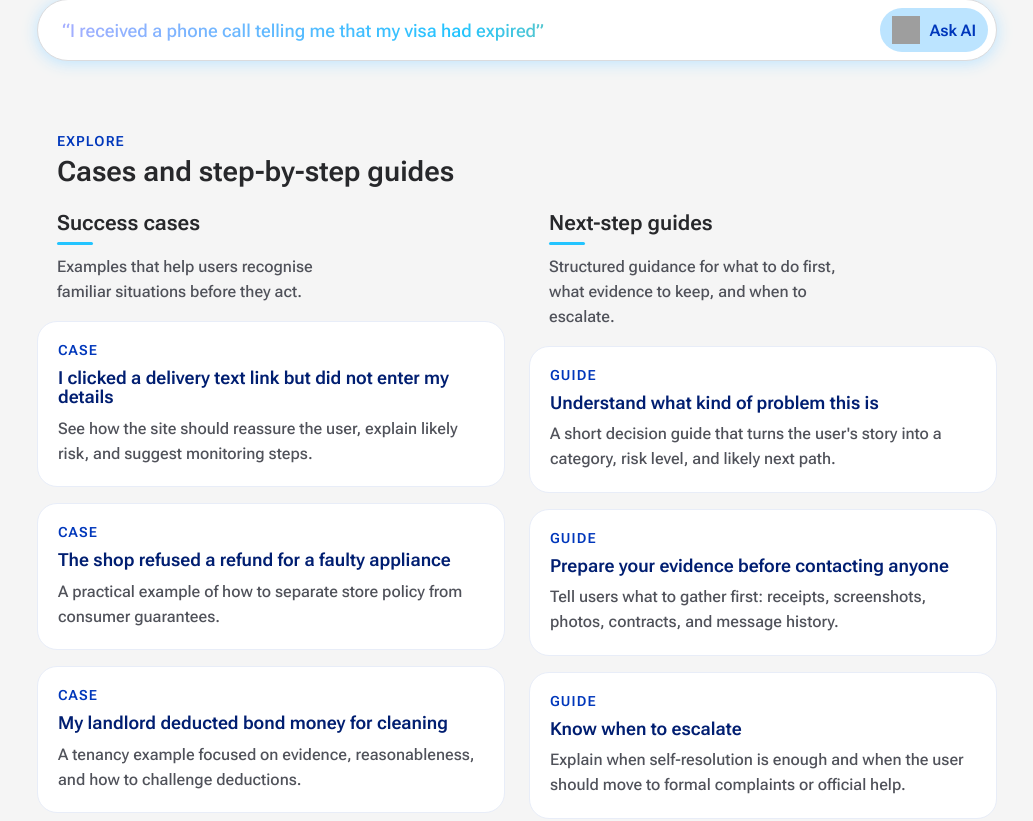
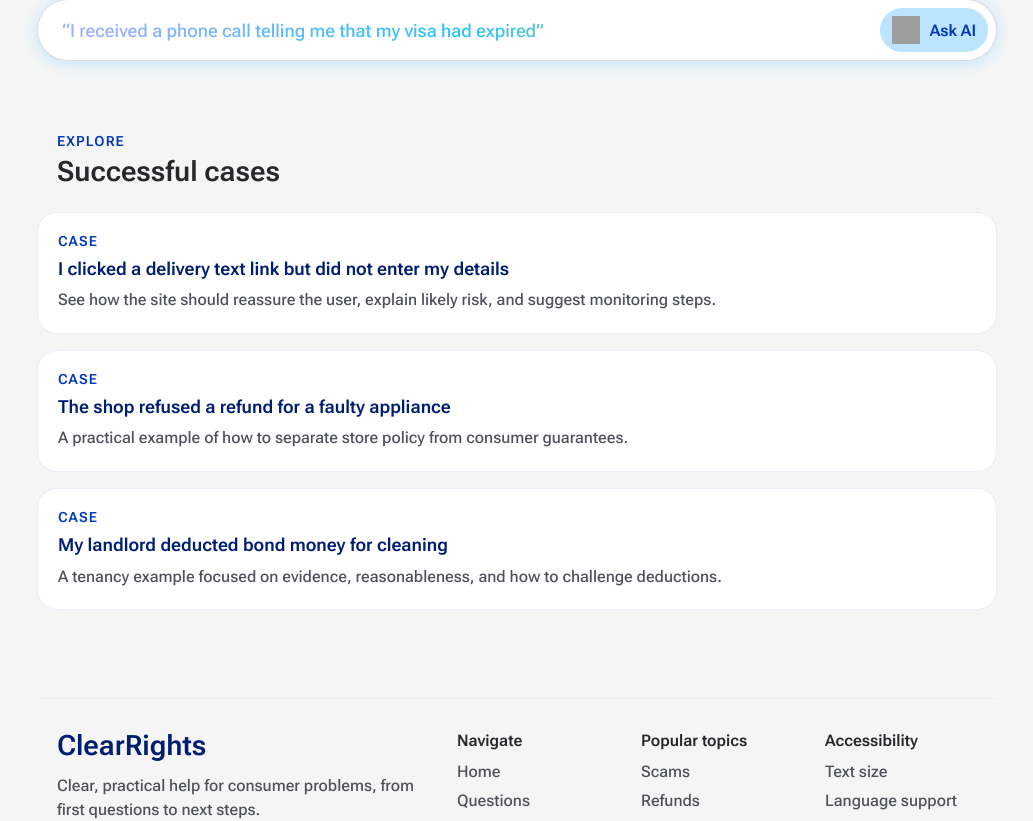
Before and after one commit to akari2a/ClearRightsAu, a React (Vite) app: page / in a window 1280 px wide. Shown: the part 793-1614 px from the top of the page, without its empty margins (123-1156 px from the left). Built offline with nearby package versions, Linux system fonts and the light colour scheme; grey boxes are pictures that could not be loaded.

Commit message:
Simplify home resources into successful cases

```diff
--- a/src/App.tsx
+++ b/src/App.tsx
@@ -188,10 +188,6 @@ function App() {
     console.info("Case card clicked", { title: card.title });
   };
 
-  const handleGuideClick = (card: LinkCard) => {
-    console.info("Guide card clicked", { title: card.title });
-  };
-
   const handleCasesIndexCaseClick = (caseData: SuccessCase) => {
     navigate(`/cases/${caseData.id}`);
     window.scrollTo({ top: 0, behavior: "smooth" });
@@ -272,14 +268,8 @@ function App() {
                 <ContentResourcesSection
                   eyebrow={homePageContent.resources.eyebrow}
                   title={homePageContent.resources.title}
-                  caseGroupTitle={homePageContent.resources.caseGroup.title}
-                  caseGroupDescription={homePageContent.resources.caseGroup.description}
-                  guideGroupTitle={homePageContent.resources.guideGroup.title}
-                  guideGroupDescription={homePageContent.resources.guideGroup.description}
                   caseCards={homePageContent.resources.caseCards}
-                  guideCards={homePageContent.resources.guideCards}
                   onCaseClick={handleCaseClick}
-                  onGuideClick={handleGuideClick}
                 />
               </>
             }
--- a/src/components/sections/ContentResourcesSection.tsx
+++ b/src/components/sections/ContentResourcesSection.tsx
@@ -1,32 +1,21 @@
 import type { LinkCard } from "../../types/home";
+import { InteractiveCardButton } from "../controls/InteractiveCardButton";
 
 type ContentResourcesSectionProps = {
   eyebrow: string;
   title: string;
-  caseGroupTitle: string;
-  caseGroupDescription: string;
-  guideGroupTitle: string;
-  guideGroupDescription: string;
   caseCards: LinkCard[];
-  guideCards: LinkCard[];
   onCaseClick?: (card: LinkCard) => void;
-  onGuideClick?: (card: LinkCard) => void;
 };
 
 export function ContentResourcesSection({
   eyebrow,
   title,
-  caseGroupTitle,
-  caseGroupDescription,
-  guideGroupTitle,
-  guideGroupDescription,
   caseCards,
-  guideCards,
-  onCaseClick,
-  onGuideClick
+  onCaseClick
 }: ContentResourcesSectionProps) {
   return (
-    <section className="resource-section resource-section--split" aria-labelledby="content-heading">
+    <section className="resource-section" aria-labelledby="content-heading">
       <div className="section-heading section-heading--compact">
         <div>
           <p className="section-eyebrow">{eyebrow}</p>
@@ -36,38 +25,18 @@ export function ContentResourcesSection({
         </div>
       </div>
 
-      <div className="content-columns">
-        <div className="content-group">
-          <div className="content-group__header">
-            <h3 className="content-group__title">{caseGroupTitle}</h3>
-            <p className="content-group__description">{caseGroupDescription}</p>
-          </div>
       <div className="content-card-list">
         {caseCards.map((card) => (
-              <button key={card.title} className="content-card content-card--interactive" type="button" onClick={() => onCaseClick?.(card)}>
+          <InteractiveCardButton
+            key={card.title}
+            className="content-card content-card--interactive"
+            onClick={() => onCaseClick?.(card)}
+          >
             {card.eyebrow ? <p className="content-card__eyebrow">{card.eyebrow}</p> : null}
             <h4 className="content-card__title">{card.title}</h4>
             <p className="content-card__description">{card.description}</p>
-              </button>
+          </InteractiveCardButton>
         ))}
-          </div>
-        </div>
-
-        <div className="content-group">
-          <div className="content-group__header">
-            <h3 className="content-group__title">{guideGroupTitle}</h3>
-            <p className="content-group__description">{guideGroupDescription}</p>
-          </div>
-          <div className="content-card-list">
-            {guideCards.map((card) => (
-              <button key={card.title} className="content-card content-card--interactive" type="button" onClick={() => onGuideClick?.(card)}>
-                {card.eyebrow ? <p className="content-card__eyebrow">{card.eyebrow}</p> : null}
-                <h4 className="content-card__title">{card.title}</h4>
-                <p className="content-card__description">{card.description}</p>
-              </button>
-            ))}
-          </div>
-        </div>
       </div>
     </section>
   );
--- a/src/components/sections/HeroSection.tsx
+++ b/src/components/sections/HeroSection.tsx
@@ -1,4 +1,5 @@
 import { ArrowCircleIcon, StarIcon } from "../icons";
+import { InteractiveCardButton } from "../controls/InteractiveCardButton";
 import type { GuideTab, TabKey } from "../../types/home";
 
 type HeroSectionProps = {
@@ -90,17 +91,16 @@ export function HeroSection({
         <div className="hero-common-questions" aria-label="Suggested questions">
           <div className="popular-grid popular-grid--hero">
             {commonQuestions.map((item) => (
-              <button
+              <InteractiveCardButton
                 key={item}
                 className="popular-link popular-link--prompt"
-                type="button"
                 onClick={() => onCommonQuestionClick(item, activeTab)}
               >
                 <span className="popular-link__quote" aria-hidden="true">
                   “
                 </span>
                 <span>{item}</span>
-              </button>
+              </InteractiveCardButton>
             ))}
           </div>
         </div>
--- a/src/locales/en/home.json
+++ b/src/locales/en/home.json
@@ -126,15 +126,7 @@
   ],
   "resources": {
     "eyebrow": "Explore",
-    "title": "Cases and step-by-step guides",
-    "caseGroup": {
-      "title": "Success cases",
-      "description": "Examples that help users recognise familiar situations before they act."
-    },
-    "guideGroup": {
-      "title": "Next-step guides",
-      "description": "Structured guidance for what to do first, what evidence to keep, and when to escalate."
-    },
+    "title": "Successful cases",
     "caseCards": [
       {
         "eyebrow": "Case",
@@ -151,23 +143,6 @@
         "title": "My landlord deducted bond money for cleaning",
         "description": "A tenancy example focused on evidence, reasonableness, and how to challenge deductions."
       }
-    ],
-    "guideCards": [
-      {
-        "eyebrow": "Guide",
-        "title": "Understand what kind of problem this is",
-        "description": "A short decision guide that turns the user's story into a category, risk level, and likely next path."
-      },
-      {
-        "eyebrow": "Guide",
-        "title": "Prepare your evidence before contacting anyone",
-        "description": "Tell users what to gather first: receipts, screenshots, photos, contracts, and message history."
-      },
-      {
-        "eyebrow": "Guide",
-        "title": "Know when to escalate",
-        "description": "Explain when self-resolution is enough and when the user should move to formal complaints or official help."
-      }
     ]
   }
 }
```
Also changed, not shown: src/types/home.ts (+0 -8 lines). Lines whose indentation alone changed are shown as unchanged.
